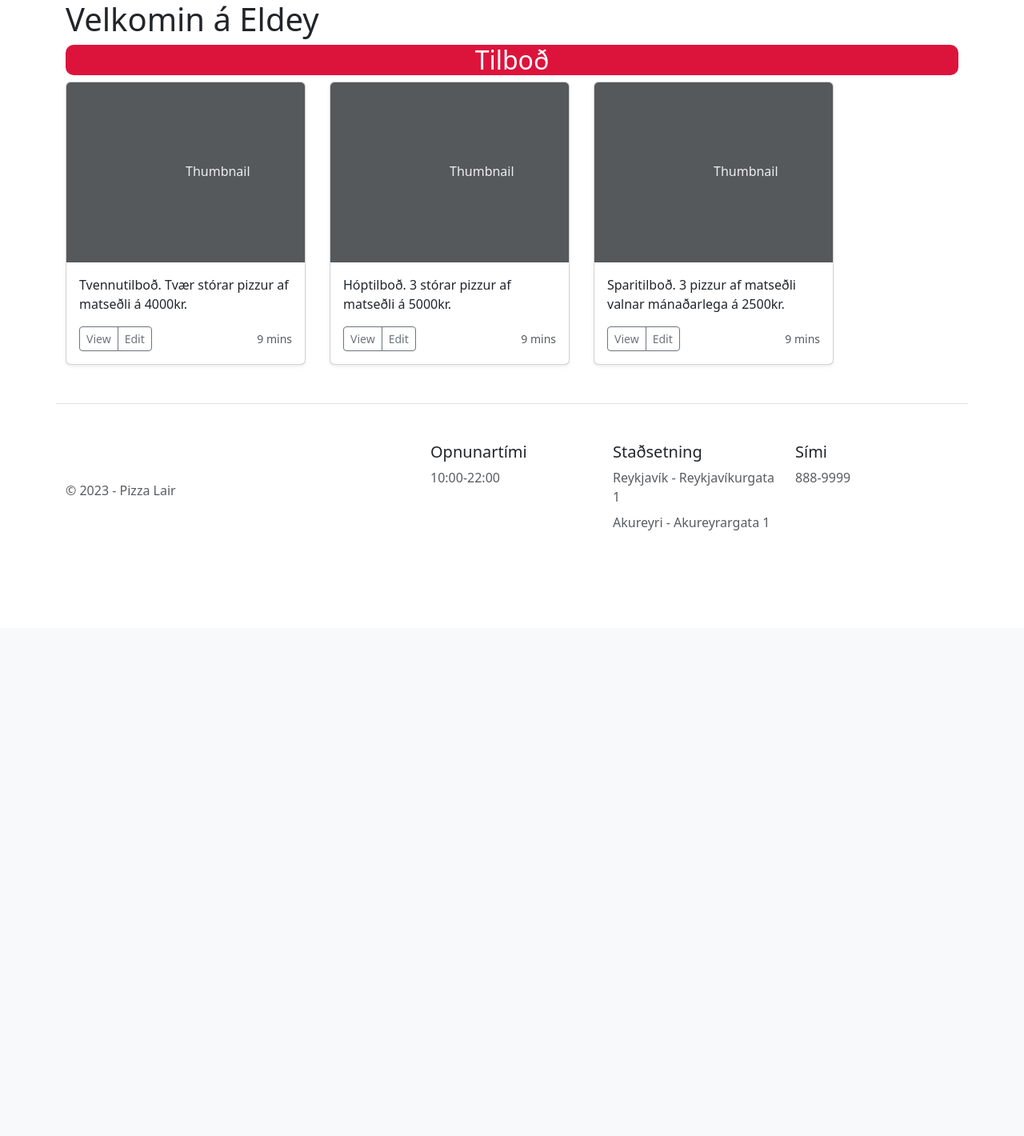
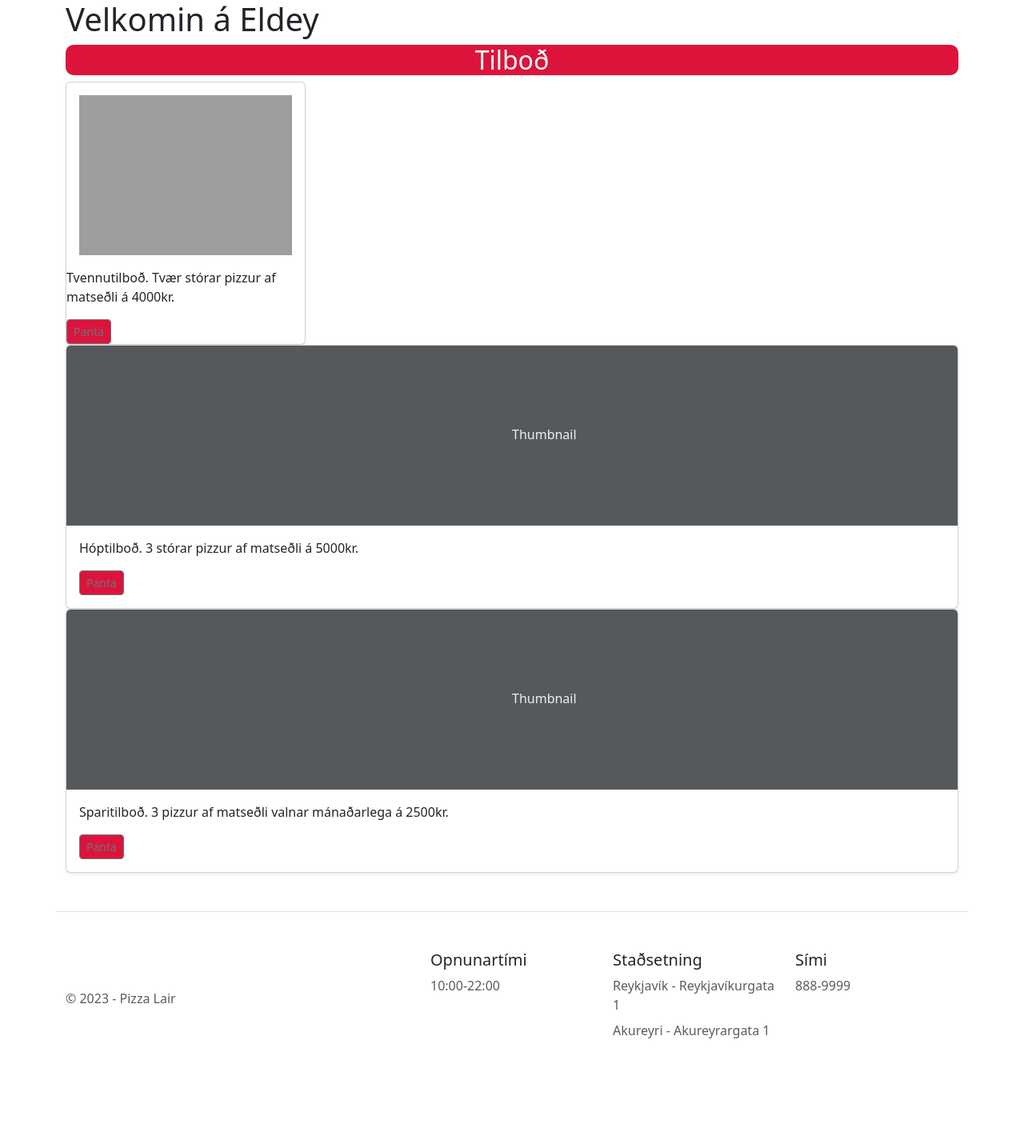
Before and after one commit to LightMH/PizzaLair, a Django app: page /offer/ in a window 1280 px wide. Shown: the part 56-1476 px from the top of the page at 80% size. Before the commit the page ends 719 px from the top, so only its background shows below. Run offline with Django 4.2, Linux system fonts and the light colour scheme; grey boxes are pictures that could not be loaded.

Commit message:
Náði í mynd fyrir offers og bætti henni inn

```diff
--- a/static/css/offers.css
+++ b/static/css/offers.css
@@ -10,3 +10,6 @@
     grid-template-columns: repeat(3, 300px);
     grid-gap: 30px;
 }
+.btn-group {
+    background-color: crimson;
+}
--- a/templates/Offer/offer.html
+++ b/templates/Offer/offer.html
@@ -8,15 +8,13 @@
     <div class="offerdisplay">
     <div class="col">
           <div class="card shadow-sm">
-            <svg class="bd-placeholder-img card-img-top" width="100%" height="225" xmlns="http://www.w3.org/2000/svg" role="img" aria-label="Placeholder: Thumbnail" preserveAspectRatio="xMidYMid slice" focusable="false"><title>Placeholder</title><rect width="100%" height="100%" fill="#55595c"/><text x="50%" y="50%" fill="#eceeef" dy=".3em">Thumbnail</text></svg>
+            <img src="/static/images"
             <div class="card-body">
               <p class="card-text">Tvennutilboð. Tvær stórar pizzur af matseðli á 4000kr.</p>
               <div class="d-flex justify-content-between align-items-center">
                 <div class="btn-group">
-                  <button type="button" class="btn btn-sm btn-outline-secondary">View</button>
-                  <button type="button" class="btn btn-sm btn-outline-secondary">Edit</button>
+                  <button type="button" class="btn btn-sm btn-outline-secondary">Panta</button>
                 </div>
-                <small class="text-body-secondary">9 mins</small>
               </div>
             </div>
           </div>
@@ -28,10 +26,8 @@
               <p class="card-text">Hóptilboð. 3 stórar pizzur af matseðli á 5000kr.</p>
               <div class="d-flex justify-content-between align-items-center">
                 <div class="btn-group">
-                  <button type="button" class="btn btn-sm btn-outline-secondary">View</button>
-                  <button type="button" class="btn btn-sm btn-outline-secondary">Edit</button>
+                  <button type="button" class="btn btn-sm btn-outline-secondary">Panta</button>
                 </div>
-                <small class="text-body-secondary">9 mins</small>
               </div>
             </div>
           </div>
@@ -43,10 +39,8 @@
               <p class="card-text">Sparitilboð. 3 pizzur af matseðli valnar mánaðarlega á 2500kr.</p>
               <div class="d-flex justify-content-between align-items-center">
                 <div class="btn-group">
-                  <button type="button" class="btn btn-sm btn-outline-secondary">View</button>
-                  <button type="button" class="btn btn-sm btn-outline-secondary">Edit</button>
+                  <button type="button" class="btn btn-sm btn-outline-secondary">Panta</button>
                 </div>
-                <small class="text-body-secondary">9 mins</small>
               </div>
             </div>
           </div>
```
Also changed, not shown: static/images/Offer_img.png (added).
